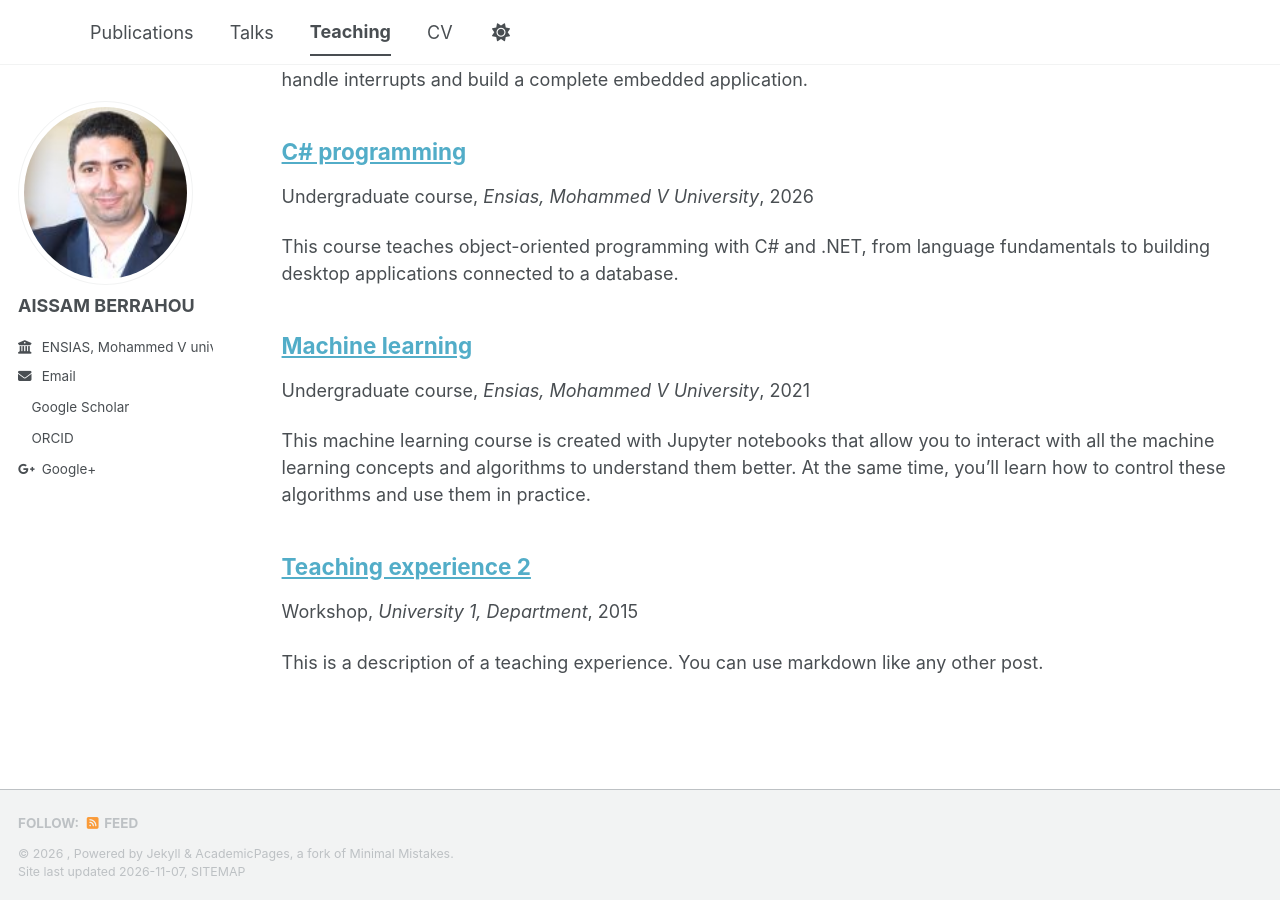
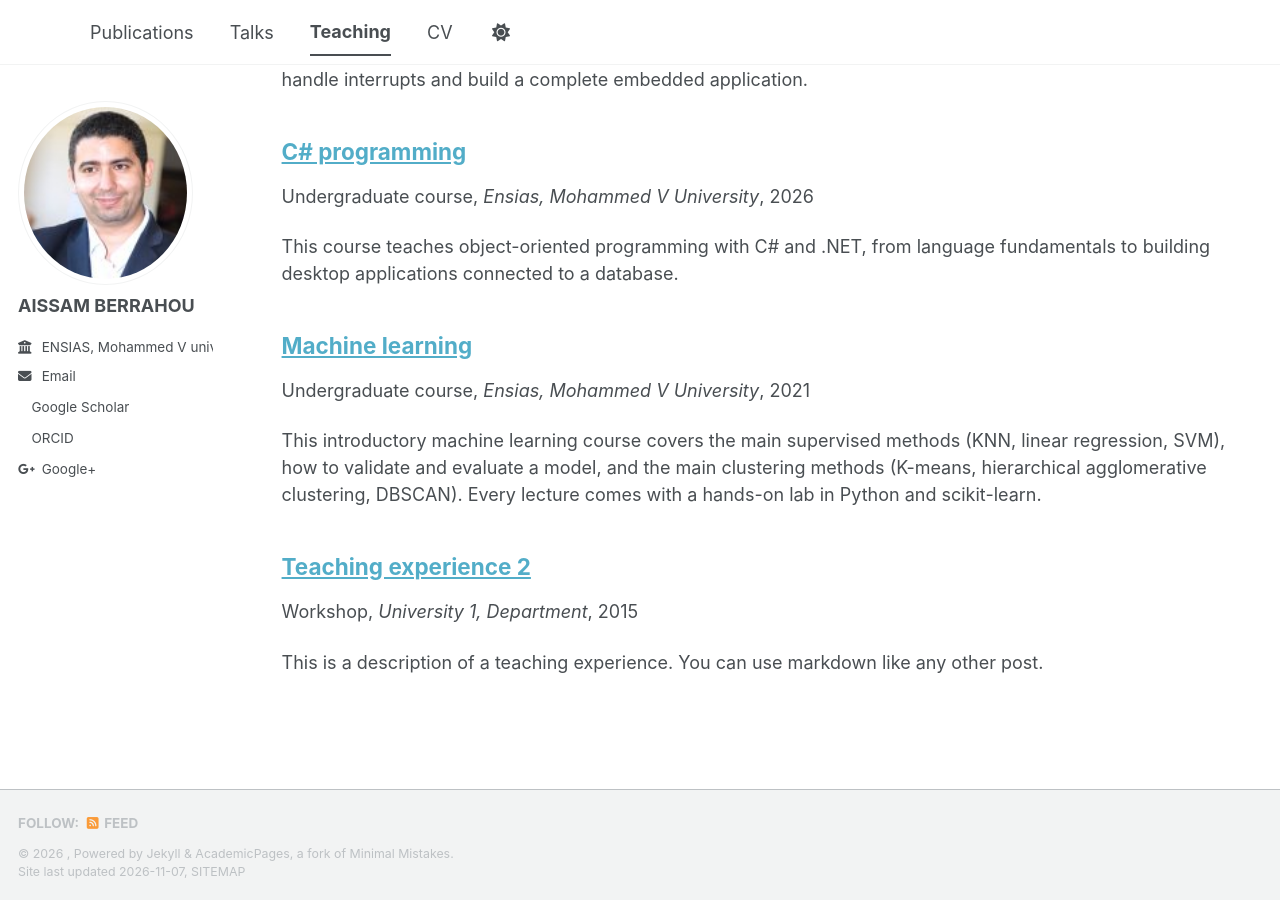
Before and after one commit to aissamberrahou/aissamberrahou.github.io, a Jekyll site: the page built from _pages/teaching.html, in a window 1280 px wide and 900 px high, scrolled down 949 px. Built offline with Jekyll 4.4.1, drawn with Linux system fonts in a browser that asks for light colours; a style sheet for code colours, icons or effects is not loaded; some of the changed lines change nothing that is shown.

Commit message:
Add files via upload

```diff
--- a/_teaching/2014-spring-teaching-1.md
+++ b/_teaching/2014-spring-teaching-1.md
@@ -7,73 +7,82 @@
 date: 2021-01-01
 location: "Rabat, Morocco"
 ---
-This machine learning course is created with Jupyter notebooks that allow you to interact with all the machine learning concepts and algorithms to understand them better. At the same time, you’ll learn how to control these algorithms and use them in practice.
 
-
-
-# Welcome
-This machine learning course is created with Jupyter notebooks that allow you to interact with all the machine learning concepts
-and algorithms to understand them better. At the same time, you'll learn how to control these algorithms and use them in practice.
-
+This introductory machine learning course covers the main supervised methods (KNN, linear regression, SVM), how to validate and evaluate a model, and the main clustering methods (K-means, hierarchical agglomerative clustering, DBSCAN). Every lecture comes with a hands-on lab in Python and scikit-learn.
 
 <img width="333" height="338" alt="image" src="https://github.com/user-attachments/assets/c4c8b148-8276-48c6-9fd1-a6ce1fca999b" />
 
+## Description
 
+The course alternates between lectures and labs. Each algorithm is first worked out by hand on a small toy example from the slides (a few flowers, a screening test, a field yield as a function of temperature…), then re-implemented step by step with NumPy, checked against scikit-learn, and finally applied to a real dataset (Iris, Breast Cancer, Diabetes, Wine, `make_moons`). All lectures and labs are in French.
 
-## Lectures
-Lectures can be viewed online as notebooks, as slides (online or PDF), or as videos (hosted on YouTube). They all have the same content.
-Upon opening the notebooks, you can <i class="fas fa-rocket"></i> launch them in Google Colab (or Binder), or run them locally.
+### Prerequisites
 
-|   | Course          |     Slides     |    Video   |
-|:--|:-------------------|----------------|------------|
-| 1 | Introduction           | [PDF](https://github.com/ML-course/master/blob/master/slides_pdf/01%20-%20Introduction.pdf) | [Youtube] |
-| 2 | Model Evaluation       | [PDF](https://github.com/aissamberrahou/aissamberrahou.github.io/blob/master/files/Lecture%20Validation%20et%20%C3%A9valuation.pdf)    | [Youtube] |
-| 3 | Regression             | [PDF](https://github.com/aissamberrahou/aissamberrahou.github.io/blob/master/files/R%C3%A9gression2025.pdf)  | [Youtube] |
-| 4 | KNN                    | [PDF](https://github.com/aissamberrahou/aissamberrahou.github.io/blob/master/files/KNN%20version%202025.pdf)  | [Youtube] |
-| 5 | SVM                    | [PDF](https://github.com/ML-course/master/blob/master/slides_pdf/04%20-%20Ensemble%20Learning.pdf)  | [Youtube] |
-| 6 | Kmeans                 | [PDF](https://github.com/ML-course/master/blob/master/slides_pdf/04%20-%20Ensemble%20Learning.pdf)  | [Youtube] |
-| 7 | CAH                    | [PDF](https://github.com/ML-course/master/blob/master/slides_pdf/04%20-%20Ensemble%20Learning.pdf)  | [Youtube] |
-| 8 | Ensemble Learning      | [PDF](https://github.com/ML-course/master/blob/master/slides_pdf/04%20-%20Ensemble%20Learning.pdf)  | [Youtube] |
-| 9 | Neural Networks        | [PDF](https://github.com/ML-course/master/blob/master/slides_pdf/06%20-%20Neural%20Networks.pdf)    | [Youtube] |
+* Python programming (functions, lists, loops)
+* Linear algebra, basic calculus and probability
+* Basic statistics (mean, variance, distances)
 
+### Tools
+
+* Python 3 with [Jupyter](https://jupyter.org/) or [Google Colab](https://colab.research.google.com/)
+* [NumPy](https://numpy.org/), [pandas](https://pandas.pydata.org/), [Matplotlib](https://matplotlib.org/)
+* [scikit-learn](https://scikit-learn.org/) and [SciPy](https://scipy.org/)
+
+## Objectives
+
+By the end of the course, students will be able to:
+
+1. Explain the machine learning workflow and tell supervised learning from unsupervised learning.
+2. Evaluate a model properly: train/test split, k-fold cross-validation, confusion matrix, precision, recall, F1-score, ROC curve and AUC.
+3. Fit a linear regression by least squares and by gradient descent, and assess it with the MSE and R².
+4. Classify with the k-nearest neighbours algorithm and choose *k* by cross-validation.
+5. Train a support vector machine (hard and soft margin, kernel trick) and tune its hyperparameters *C* and γ.
+6. Group data with K-means, hierarchical agglomerative clustering and DBSCAN, and choose the number of clusters (elbow method, silhouette, dendrogram, k-distance plot).
+7. Recognise under- and overfitting and the influence of hyperparameters and feature scaling.
+8. Implement these algorithms from scratch with NumPy and use them in practice with scikit-learn.
+
+## Course
+
+Lectures are available as slides (in French), displayed in a read-only online viewer.
+
+|    | Lecture | Slides |
+|:---|:--------|:-------|
+| 1  | Introduction to machine learning | [Slides](/viewer/?c=ml&doc=Lecture1_Introduction) |
+| 2  | Model validation and evaluation | [Slides](/viewer/?c=ml&doc=Lecture2_Validation) |
+| 3  | Linear regression | [Slides](/viewer/?c=ml&doc=Lecture3_Regression) |
+| 4  | K-nearest neighbours (KNN) | [Slides](/viewer/?c=ml&doc=Lecture4_KNN) |
+| 5  | Support vector machines (SVM) | [Slides](/viewer/?c=ml&doc=Lecture5_SVM) |
+| 6  | Clustering with K-means | [Slides](/viewer/?c=ml&doc=Lecture6_KMeans) |
+| 7  | Hierarchical agglomerative clustering (CAH) | [Slides](/viewer/?c=ml&doc=Lecture7_CAH) |
+| 8  | Density-based clustering (DBSCAN) | *coming soon* |
 
 ## Labs
-Download the lab notebooks and solve the questions locally, or launch them in Google Colab or Binder. Please review the relevant tutorials *before* starting the labs. Solutions will appear towards the end of each lab session.
 
-|   | course          |     Tutorials/Labs     |    Solutions   |
-|:--|:-------------------|------------------|----------------|
-| 1 | Model Evaluation | [Tutorial](https://github.com/aissamberrahou/aissamberrahou.github.io/blob/master/files/03%20-%20Model%20Evaluation.ipynb) | [Lab 2](https://github.com/ML-course/master/blob/master/lab_solutions/Lab%202%20-%20Model%20Evaluation%20Solution.ipynb) (Release date: 11 Feb, 12:00)
-| 2 | Regression | [Linear Regression](https://github.com/aissamberrahou/aissamberrahou.github.io/blob/master/files/TutorialRegressionLineaireSimple_moindrescarresWithSckitlearn.ipynb) ,  [Polynomial Regression](https://github.com/aissamberrahou/aissamberrahou.github.io/blob/master/files/TutorialRegressionPolynomialWithSckitlearn.ipynb) ,  [Multiple Regression](https://github.com/aissamberrahou/aissamberrahou.github.io/blob/master/files/TutorialRegressionLineaireMultiple_Sklearn.ipynb) [Lab](https://github.com/aissamberrahou/aissamberrahou.github.io/blob/master/files/TP%20regression.pdf)  | [Sol](https://github.com/aissamberrahou/aissamberrahou.github.io/blob/master/files/TP%20regression%20correction.pdf)
-| 4 | KNN                    | [Tuto Regression](https://github.com/aissamberrahou/aissamberrahou.github.io/blob/master/files/Tutorial_KNN_R%C3%A9gression%20(1).ipynb), [Tuto Classification](https://github.com/aissamberrahou/aissamberrahou.github.io/blob/master/files/Tutorial_KNN_Classification%20(2).ipynb)  | [lab] |
-| 5 | SVM                    | [Tuto](https://github.com/ML-course/master/blob/master/slides_pdf/04%20-%20Ensemble%20Learning.pdf)  | [lab] |
-| 6 | Kmeans                 | [Tuto](https://github.com/ML-course/master/blob/master/slides_pdf/04%20-%20Ensemble%20Learning.pdf)  | [lab] |
-| 7 | CAH                    | [Tuto](https://github.com/ML-course/master/blob/master/slides_pdf/04%20-%20Ensemble%20Learning.pdf)  | [lab] |
-| 8 | Ensemble Learning      | [Tuto](https://github.com/ML-course/master/blob/master/slides_pdf/04%20-%20Ensemble%20Learning.pdf)  | [lab] |
-| 9 | Neural Networks        | [Tuto](https://github.com/ML-course/master/blob/master/slides_pdf/06%20-%20Neural%20Networks.pdf)    | [lab] |
+Labs are Jupyter notebooks (in French), displayed in a read-only online viewer. Each lab lasts about 2 hours and follows the same structure: learning objectives, theory reminder, a toy example worked out step by step, a case study on a real dataset, the influence of the hyperparameters, three exercises (easy, medium, challenge) with their solutions, and a summary.
 
+|    | Lab | Notebook |
+|:---|:----|:---------|
+| 1  | Introduction to machine learning: NumPy basics, a toy model ŷ = w·x, exploring Iris, a first KNN and a first K-means | [Lab 1](/viewer/?c=ml&doc=TP_1_Introduction&type=nb) |
+| 2  | Validation and evaluation: metrics by hand, imbalanced classes, ROC curve step by step, hold-out and k-fold on Breast Cancer, decision threshold | [Lab 2](/viewer/?c=ml&doc=TP_2_Validation&type=nb) |
+| 3  | Linear regression: least squares by hand, gradient descent, simple and multiple regression on Diabetes, residuals, polynomial overfitting | [Lab 3](/viewer/?c=ml&doc=TP_3_Regression&type=nb) |
+| 4  | K-nearest neighbours: distances and vote, Iris, choosing *k* by cross-validation, decision boundaries, scaling on Wine | [Lab 4](/viewer/?c=ml&doc=TP_4_KNN&type=nb) |
+| 5  | Support vector machines: hyperplane and margin, soft margin and *C*, kernel trick, RBF kernel on `make_moons`, Breast Cancer | [Lab 5](/viewer/?c=ml&doc=TP_5_SVM&type=nb) |
+| 6  | K-means: the algorithm step by step, local minima, elbow method and silhouette on Iris, `init` and `n_init` | [Lab 6](/viewer/?c=ml&doc=TP_6_KMeans&type=nb) |
+| 7  | Hierarchical agglomerative clustering: distance matrix, linkage criteria, dendrogram and cut, Iris | [Lab 7](/viewer/?c=ml&doc=TP_7_CAH&type=nb) |
+| 8  | DBSCAN: ε-neighbourhoods, core, border and noise points, choosing ε with the k-distance plot, non-convex clusters | [Lab 8](/viewer/?c=ml&doc=TP_8_DBSCAN&type=nb) |
 
-## Background materials
-### Tutorials
-General introductions into using Python for scientific programming and machine learning.
+## References
 
-1. [Python basics](https://automatetheboringstuff.com/3e/)
-2. [Machine learning in Python](https://www.nrigroupindia.com/e-book/Introduction%20to%20Machine%20Learning%20with%20Python%20(%20PDFDrive.com%20)-min.pdf)
+### Books
 
-### Extra lectures
-Lectures on both basic machine learning techniques (useful for novices to cover any knowledge gaps), as well as additional useful techniques that we couldn't fit into the schedule.
+1. A. Géron, *Hands-On Machine Learning with Scikit-Learn, Keras and TensorFlow*, 3rd ed., O'Reilly, 2022
+2. A. Müller, S. Guido, *Introduction to Machine Learning with Python*, O'Reilly, 2016
+3. G. James, D. Witten, T. Hastie, R. Tibshirani, *[An Introduction to Statistical Learning](https://www.statlearning.com/)*, 2nd ed., Springer, 2021 (free online)
+4. M.P. Deisenroth, A.A. Faisal, C.S. Ong, *[Mathematics for Machine Learning](https://mml-book.github.io/)*, Cambridge University Press, 2020 (free online)
 
-1. [Decision trees](https://ml-course.github.io/master/blob/master/xtra/Decision%20Trees.ipynb)
-2. [Nearest Neighbors](https://ml-course.github.io/master/blob/master/xtra/Nearest%20Neighbors.ipynb)
-3. [Data Preprocessing Basics](https://ml-course.github.io/master/blob/master/xtra/Data%20Preprocessing%20Basics.ipynb)
-4. [Kernelization](https://ml-course.github.io/master/blob/master/xtra/Kernelization.ipynb)
-5. [Bayesian Learning](https://ml-course.github.io/master/blob/master/xtra/Bayesian%20Learning.ipynb)
-5. [Automated Machine Learning](https://github.com/ML-course/master/blob/master/xtra/AutoML.pdf)
+### Online resources
 
-### Recommended resources
-These resources help to further deepen your skills, and are well aligned with this course.
-
-1. [Scientific Python Lectures (by J.R. Johansson)](https://github.com/jrjohansson/scientific-python-lectures)
-2. [Mathematics for Machine Learning (by M.P. Deisenroth et al.)](https://mml-book.github.io/book/mml-book.pdf)
-3. [The official PyTorch Tutorial](https://pytorch.org/tutorials/beginner/basics/intro.html)
-4. [fast.ai online course on practical deep learning](https://course.fast.ai/)
-5. [Google Machine Learning crash course](https://developers.google.com/machine-learning/crash-course/ml-intro)
+1. [scikit-learn user guide](https://scikit-learn.org/stable/user_guide.html)
+2. [Python basics (Automate the Boring Stuff)](https://automatetheboringstuff.com/3e/)
+3. [Scientific Python Lectures (J.R. Johansson)](https://github.com/jrjohansson/scientific-python-lectures)
+4. [Google Machine Learning crash course](https://developers.google.com/machine-learning/crash-course)
```
